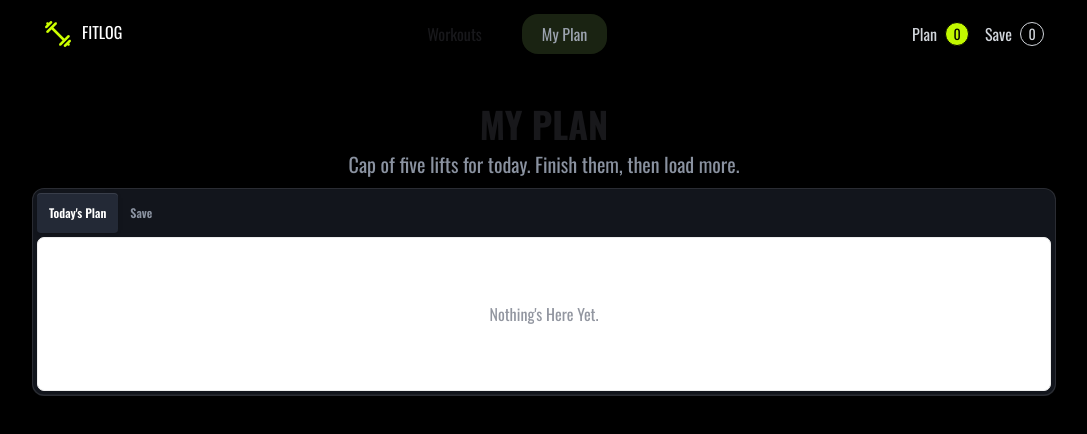
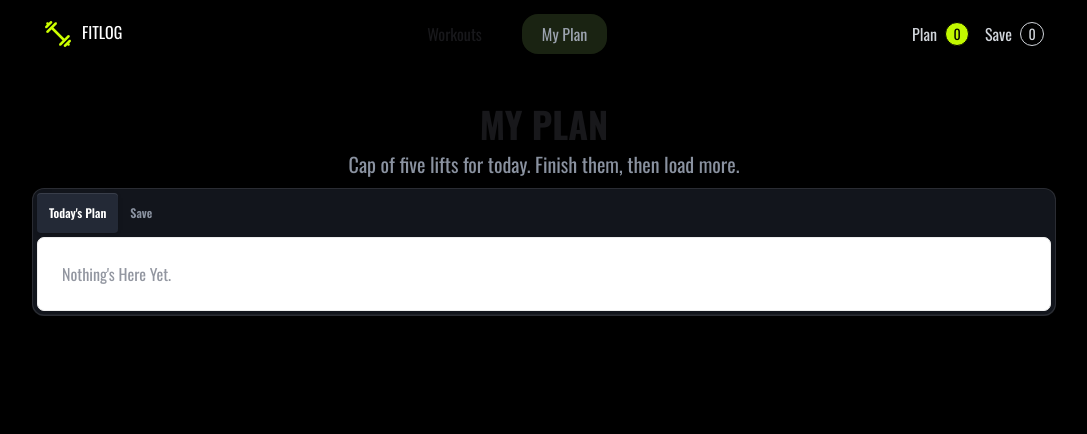
Before and after one commit to KAZI-97/Fit-Body-Project, a Next.js app: page /My_Plan in a window 1280 px wide. Shown: the top 434 px of the page, without its empty margins (96-1183 px from the left). Built offline with nearby package versions, Linux system fonts and the light colour scheme.

Commit message:
delete button with tostify working properly

```diff
--- a/src/app/Components/Exercise/PlanTab.tsx
+++ b/src/app/Components/Exercise/PlanTab.tsx
@@ -18,7 +18,7 @@
     }
   return (
     <>
-      <div className="flex flex-col gap-3 justify-center items-center p-10">
+      <div className="flex flex-col gap-3">
         {todayplan.length === 0 ? (
           <h1 className="text-[#9296A0]">
             Nothing's Here Yet.
```
Also changed, not shown: src/app/Components/Exercise/Delete_Button/Delete_button.tsx (deleted).
